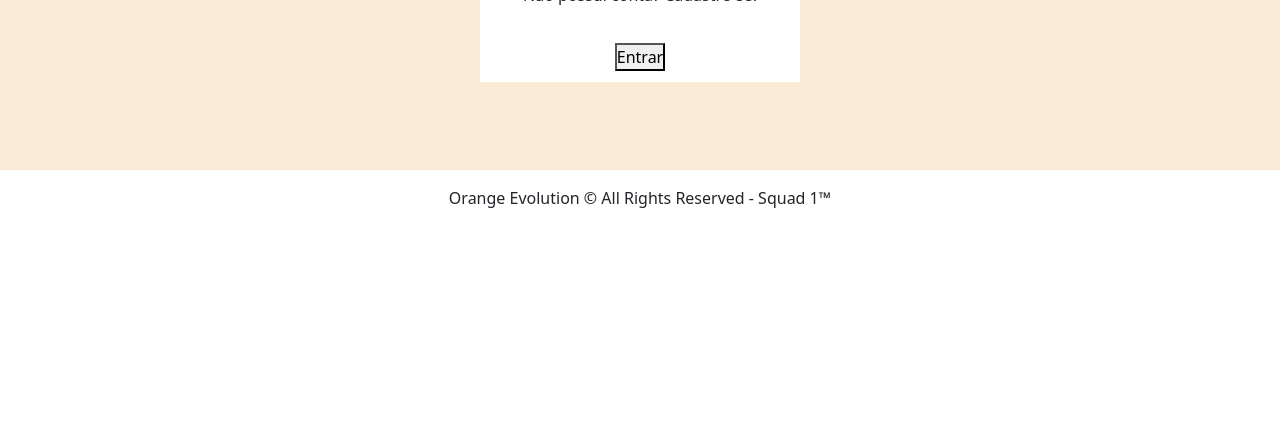
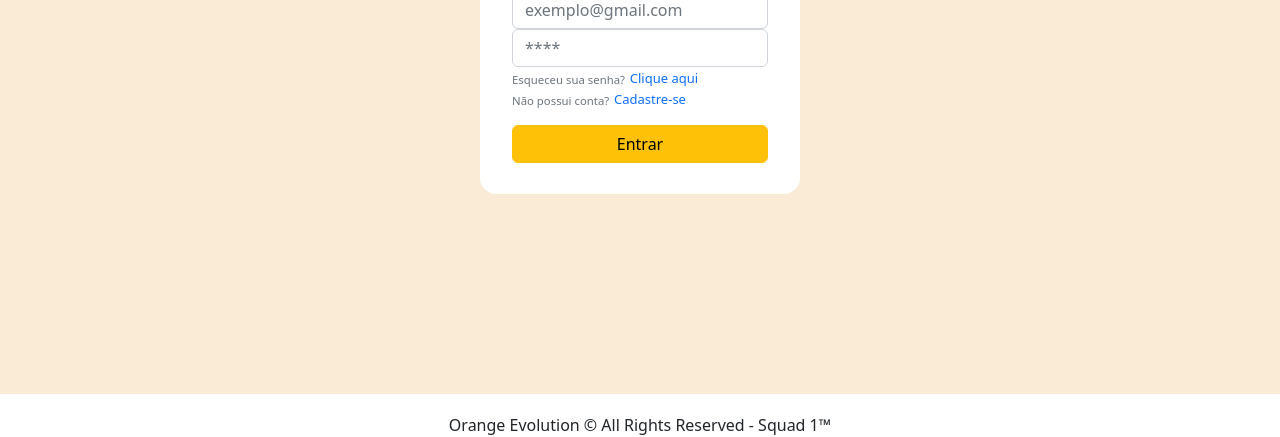
Before and after one commit to Squad-1-Hackaton/squad1hackaton, a plain HTML site: page login.html in a window 1280 px wide. Shown: the part 382-819 px from the top of the page. Drawn offline with nearby package versions, Linux system fonts and the light colour scheme.

Commit message:
estilização do formulário com bootstrap e css complementar

```diff
--- a/login.css
+++ b/login.css
@@ -1,6 +1,10 @@
 * {
     margin: 0;
     padding: 0;
+}
+
+body {
+    height: 100vh;
 }
 
 header {
@@ -14,16 +18,18 @@ main {
     justify-content: center;
     align-items: center;
     background-color: antiquewhite;
-    height: 31rem;
+    height: 90%;
 }
 
 .form {
     display: flex;
     flex-direction: column;
     justify-content: center;
-    background-color: aqua;
+    align-items: center;
+    background-color: rgb(255, 255, 255);
     height: 20rem;
     width: 20rem;
+    border-radius: 1rem;
 }
 
 .div-inside-form {
@@ -32,9 +38,48 @@ main {
     justify-content: space-around;
     align-items: center;
     background-color: white;
-    height: 20rem;
-    width: 20rem;
+    height: 80%;
+    width: 80%;
+}
 
+.div-forgot-signup {
+    display: flex;
+    flex-direction: column;
+    width: 100%;
+}
+
+.div-anchor-forgot-password {
+    display: flex;
+    flex-direction: row;
+    width: 100%;
+    font-size: small;
+}
+
+.anchor-forgot-password {
+    text-decoration: none;
+    padding-top: 0.13rem;
+    margin-left: 0.3rem;
+}
+
+.text-forgot {
+    margin-bottom: 0;
+}
+
+.div-signup {
+    display: flex;
+    flex-direction: row;
+    width: 100%;
+    font-size: small;
+}
+
+.signup {
+    text-decoration: none;
+    padding-top: 0.13rem;
+    margin-left: 0.3rem;
+}
+
+.btn-form {
+    width: 100%;
 }
 
 .div-footer {
@@ -47,6 +92,6 @@ footer {
     display: flex;
     justify-content: center;
     margin-bottom: 0;
-    padding-top: 1rem;
+    padding-top: 1.2rem;
     /* background-color: green; */
 }
--- a/login.html
+++ b/login.html
@@ -34,25 +34,31 @@
       <form action="login.js" method="post" class="form">
         <div class="div-inside-form">
           <h2>Acesse sua Conta</h2>
-          <input
+          <input class="form-control"
             type="email"
             id="email"
             name="email-user"
             aria-label="email"
-            placeholder="E-mail"
+            placeholder="exemplo@gmail.com"
           />
-          <input
+          <input class="form-control"
             type="password"
             id="password"
             name="password"
             aria-label="password"
-            placeholder="Senha"
+            placeholder="****"
           />
-          <div>
-            <a href="#">Esqueci minha senha</a>
+          <div class="div-forgot-signup">
+            <div class="div-anchor-forgot-password">
+              <p class="form-text text-muted text-forgot">Esqueceu sua senha?</p>
+              <a class="anchor-forgot-password" href="#">Clique aqui</a>
+            </div>
+            <div class="div-signup">
+              <p class="form-text text-muted">Não possui conta?</p>
+              <a class="signup" href="#">Cadastre-se</a>
+            </div>
           </div>
-          <p>Não possui conta? <span class="destaque">Cadastre-se!</span></p>
-          <button class="entrar">Entrar</button>
+          <button type="button" class="btn btn-warning entrar btn-form" data-toggle="modal" data-target="#exampleModalCenter">Entrar</button>
         </div>
       </form>
 
```
